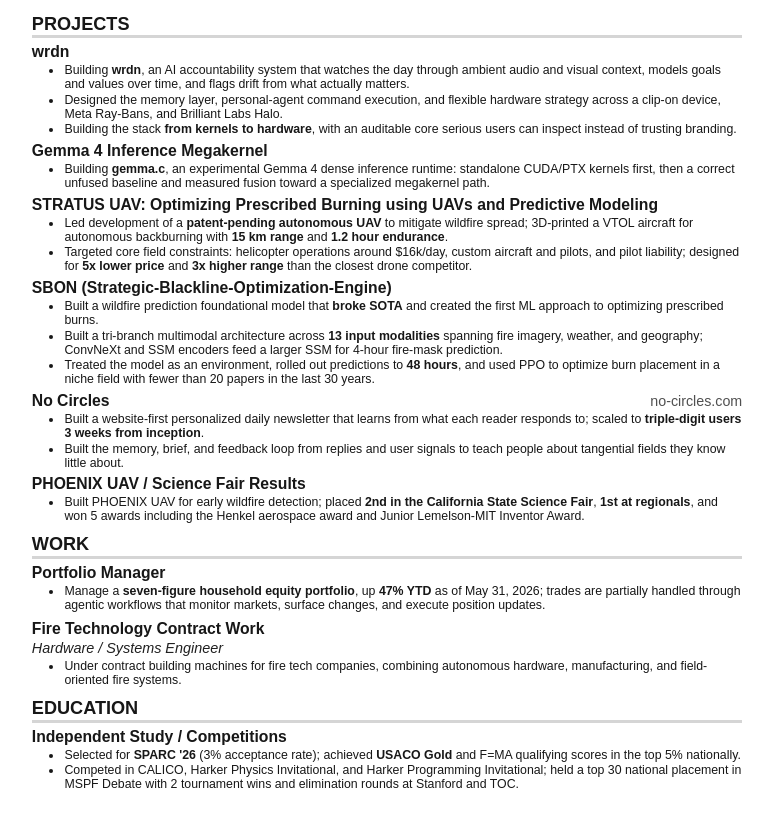
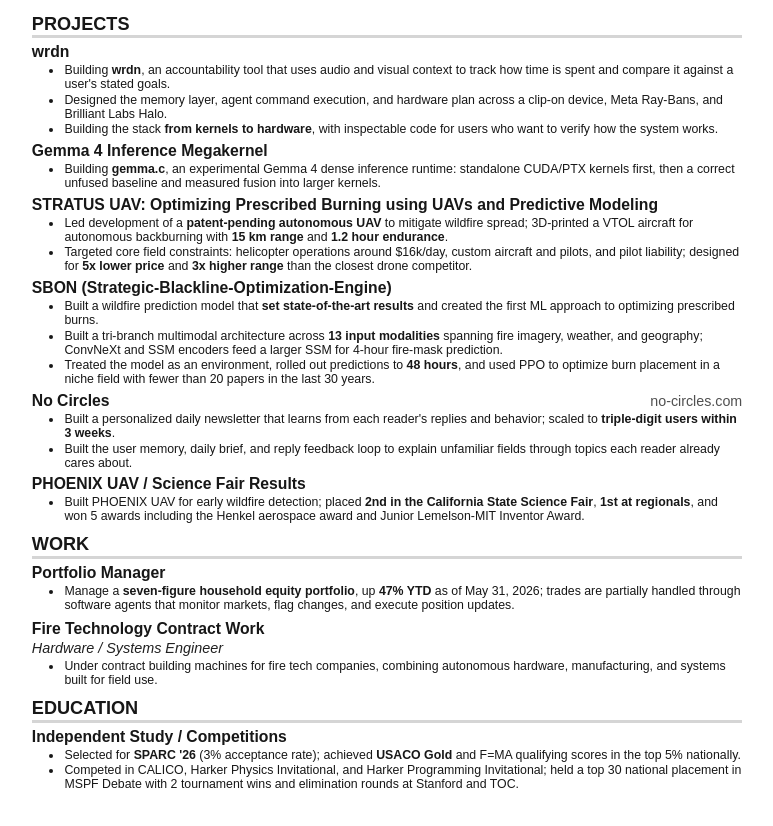
Before and after one commit to coder-2011/coder-2011.github.io, a plain HTML site: page resume-print/index.html in a window 1280 px wide. Shown: the part 94-920 px from the top of the page, without its empty margins (253-1026 px from the left). Drawn offline with Linux system fonts and the light colour scheme; a script that the page names is missing.

Commit message:
Simplify resume wording

```diff
--- a/resume-print/index.html
+++ b/resume-print/index.html
@@ -6,19 +6,18 @@
 		var head = document.querySelector('head');
 		head.appendChild(script);
 	</script></head> <body data-astro-cid-kiri4uul> <main class="page" data-astro-cid-kiri4uul> <header class="header" data-astro-cid-kiri4uul> <h1 data-astro-cid-kiri4uul>Naman Chetwani</h1> <nav class="contact" aria-label="Contact" data-astro-cid-kiri4uul> <a href="tel:+19258959674" data-astro-cid-kiri4uul>+1 925 895 9674</a><a href="mailto:naman.chetwani@gmail.com" data-astro-cid-kiri4uul>naman.chetwani@gmail.com</a><a href="https://github.com/coder-2011" data-astro-cid-kiri4uul>github.com/coder-2011</a><a href="https://naman.world" data-astro-cid-kiri4uul>naman.world</a> </nav> </header> <section class="compact" data-astro-cid-kiri4uul> <h2 data-astro-cid-kiri4uul>Projects</h2> <article class="entry" data-astro-cid-kiri4uul> <div class="entry-head" data-astro-cid-kiri4uul> <div class="entry-title" data-astro-cid-kiri4uul>wrdn</div> </div> <ul data-astro-cid-kiri4uul> <li data-astro-cid-kiri4uul>
-Building <strong data-astro-cid-kiri4uul>wrdn</strong>, an AI accountability system that watches the day
-              through ambient audio and visual context, models goals and values over time, and
-              flags drift from what actually matters.
+Building <strong data-astro-cid-kiri4uul>wrdn</strong>, an accountability tool that uses audio and visual
+              context to track how time is spent and compare it against a user's stated goals.
 </li> <li data-astro-cid-kiri4uul>
-Designed the memory layer, personal-agent command execution, and flexible hardware
-              strategy across a clip-on device, Meta Ray-Bans, and Brilliant Labs Halo.
+Designed the memory layer, agent command execution, and hardware plan across a
+              clip-on device, Meta Ray-Bans, and Brilliant Labs Halo.
 </li> <li data-astro-cid-kiri4uul>
-Building the stack <strong data-astro-cid-kiri4uul>from kernels to hardware</strong>, with an auditable core
-              serious users can inspect instead of trusting branding.
+Building the stack <strong data-astro-cid-kiri4uul>from kernels to hardware</strong>, with inspectable code
+              for users who want to verify how the system works.
 </li> </ul> </article> <article class="entry" data-astro-cid-kiri4uul> <div class="entry-head" data-astro-cid-kiri4uul> <div class="entry-title" data-astro-cid-kiri4uul>Gemma 4 Inference Megakernel</div> </div> <ul data-astro-cid-kiri4uul> <li data-astro-cid-kiri4uul>
 Building <strong data-astro-cid-kiri4uul>gemma.c</strong>, an experimental Gemma 4 dense inference runtime:
               standalone CUDA/PTX kernels first, then a correct unfused baseline and measured
-              fusion toward a specialized megakernel path.
+              fusion into larger kernels.
 </li> </ul> </article> <article class="entry" data-astro-cid-kiri4uul> <div class="entry-head" data-astro-cid-kiri4uul> <div class="entry-title" data-astro-cid-kiri4uul>STRATUS UAV: Optimizing Prescribed Burning using UAVs and Predictive Modeling</div> </div> <ul data-astro-cid-kiri4uul> <li data-astro-cid-kiri4uul>
 Led development of a <strong data-astro-cid-kiri4uul>patent-pending autonomous UAV</strong> to mitigate
               wildfire spread; 3D-printed a VTOL aircraft for autonomous backburning with
@@ -28,8 +27,8 @@
               aircraft and pilots, and pilot liability; designed for <strong data-astro-cid-kiri4uul>5x lower price</strong>
 and <strong data-astro-cid-kiri4uul>3x higher range</strong> than the closest drone competitor.
 </li> </ul> </article> <article class="entry" data-astro-cid-kiri4uul> <div class="entry-head" data-astro-cid-kiri4uul> <div class="entry-title" data-astro-cid-kiri4uul>SBON (Strategic-Blackline-Optimization-Engine)</div> </div> <ul data-astro-cid-kiri4uul> <li data-astro-cid-kiri4uul>
-Built a wildfire prediction foundational model that <strong data-astro-cid-kiri4uul>broke SOTA</strong> and
-              created the first ML approach to optimizing prescribed burns.
+Built a wildfire prediction model that <strong data-astro-cid-kiri4uul>set state-of-the-art results</strong>
+and created the first ML approach to optimizing prescribed burns.
 </li> <li data-astro-cid-kiri4uul>
 Built a tri-branch multimodal architecture across <strong data-astro-cid-kiri4uul>13 input modalities</strong>
 spanning fire imagery, weather, and geography; ConvNeXt and SSM encoders feed a
@@ -39,11 +38,11 @@
               and used PPO to optimize burn placement in a niche field with fewer than 20 papers in
               the last 30 years.
 </li> </ul> </article> <article class="entry" data-astro-cid-kiri4uul> <div class="entry-head" data-astro-cid-kiri4uul> <div class="entry-title" data-astro-cid-kiri4uul>No Circles</div> <div class="entry-meta" data-astro-cid-kiri4uul><a href="https://no-circles.com" data-astro-cid-kiri4uul>no-circles.com</a></div> </div> <ul data-astro-cid-kiri4uul> <li data-astro-cid-kiri4uul>
-Built a website-first personalized daily newsletter that learns from what each reader
-              responds to; scaled to <strong data-astro-cid-kiri4uul>triple-digit users 3 weeks from inception</strong>.
+Built a personalized daily newsletter that learns from each reader's replies and
+              behavior; scaled to <strong data-astro-cid-kiri4uul>triple-digit users within 3 weeks</strong>.
 </li> <li data-astro-cid-kiri4uul>
-Built the memory, brief, and feedback loop from replies and user signals to teach
-              people about tangential fields they know little about.
+Built the user memory, daily brief, and reply feedback loop to explain unfamiliar
+              fields through topics each reader already cares about.
 </li> </ul> </article> <article class="entry" data-astro-cid-kiri4uul> <div class="entry-head" data-astro-cid-kiri4uul> <div class="entry-title" data-astro-cid-kiri4uul>PHOENIX UAV / Science Fair Results</div> </div> <ul data-astro-cid-kiri4uul> <li data-astro-cid-kiri4uul>
 Built PHOENIX UAV for early wildfire detection; placed <strong data-astro-cid-kiri4uul>2nd in the California
               State Science Fair</strong>, <strong data-astro-cid-kiri4uul>1st at regionals</strong>, and won 5 awards
@@ -51,11 +50,10 @@
 </li> </ul> </article> </section> <section data-astro-cid-kiri4uul> <h2 data-astro-cid-kiri4uul>Work</h2> <article class="entry" data-astro-cid-kiri4uul> <div class="entry-head" data-astro-cid-kiri4uul> <div class="entry-title" data-astro-cid-kiri4uul>Portfolio Manager</div> </div> <ul data-astro-cid-kiri4uul> <li data-astro-cid-kiri4uul>
 Manage a <strong data-astro-cid-kiri4uul>seven-figure household equity portfolio</strong>, up
 <strong data-astro-cid-kiri4uul>47% YTD</strong> as of May 31, 2026; trades are partially handled through
-              agentic workflows that monitor markets, surface changes, and execute position
-              updates.
+              software agents that monitor markets, flag changes, and execute position updates.
 </li> </ul> </article> <article class="entry" data-astro-cid-kiri4uul> <div class="entry-head" data-astro-cid-kiri4uul> <div class="entry-title" data-astro-cid-kiri4uul>Fire Technology Contract Work</div> </div> <div class="entry-role" data-astro-cid-kiri4uul> <div data-astro-cid-kiri4uul>Hardware / Systems Engineer</div> </div> <ul data-astro-cid-kiri4uul> <li data-astro-cid-kiri4uul>
 Under contract building machines for fire tech companies, combining autonomous
-              hardware, manufacturing, and field-oriented fire systems.
+              hardware, manufacturing, and systems built for field use.
 </li> </ul> </article> </section> <section data-astro-cid-kiri4uul> <h2 data-astro-cid-kiri4uul>Education</h2> <article class="entry" data-astro-cid-kiri4uul> <div class="entry-head" data-astro-cid-kiri4uul> <div class="entry-title" data-astro-cid-kiri4uul>Independent Study / Competitions</div> </div> <ul data-astro-cid-kiri4uul> <li data-astro-cid-kiri4uul>
 Selected for <strong data-astro-cid-kiri4uul>SPARC '26</strong> (3% acceptance rate); achieved
 <strong data-astro-cid-kiri4uul>USACO Gold</strong> and F=MA qualifying scores in the top 5% nationally.
```
Also changed, not shown: 1 other file.
